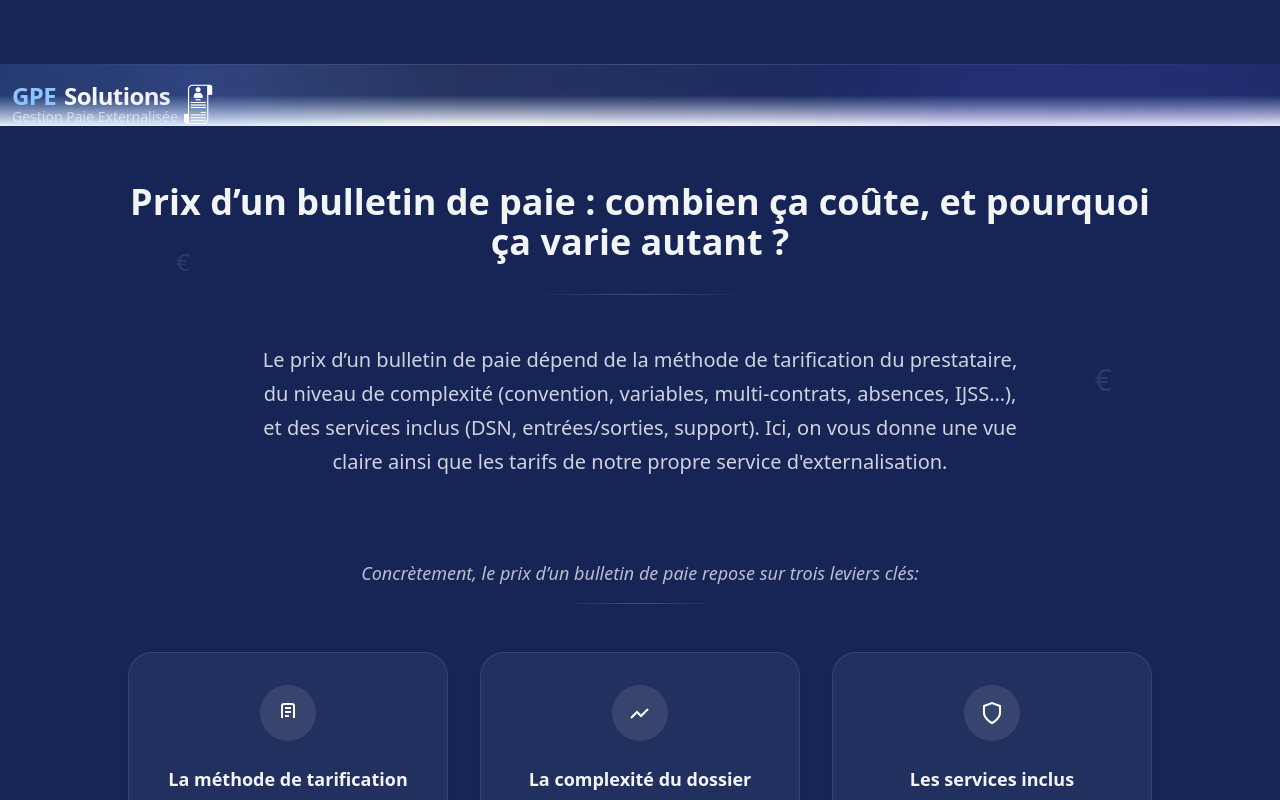
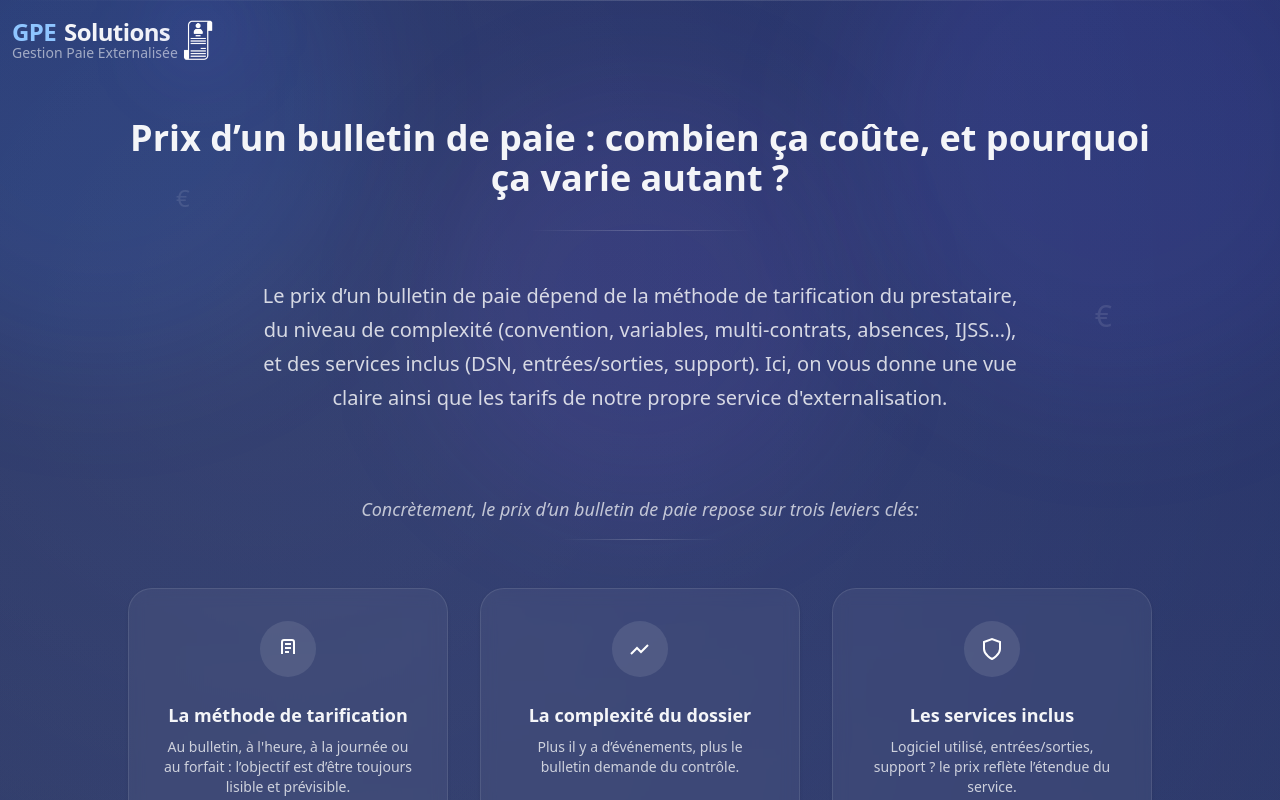
Before and after one commit to bassemshili3-cpu/gpe-solutions, a Next.js app: page /prix-bulletin-paie in a window 1280 px wide. Shown: the top 800 px of the page. Built offline with nearby package versions, Linux system fonts and the light colour scheme.

Commit message:
Update 7.4

```diff
--- a/app/prix-bulletin-paie/page.tsx
+++ b/app/prix-bulletin-paie/page.tsx
@@ -49,8 +49,7 @@ export default function PrixBulletinDePaiePage() {
         <ClearHashOnLoad />
 
         {/* WRAPPER */}
-       <div className="relative pt-16 bg-blue-950">
-  <div className="absolute top-0 left-0 right-0 h-16 bg-blue-950" />
+
         <div className="relative overflow-x-hidden overflow-y-visible bg-gradient-to-b from-blue-950 via-blue-950/90 to-white">
 
 
@@ -100,7 +99,7 @@ export default function PrixBulletinDePaiePage() {
 
             </div>
           </header>
-          </div>
+
 
           {/* HERO */}
           <section className="relative z-10 py-10 px-6 bg-transparent">
```
